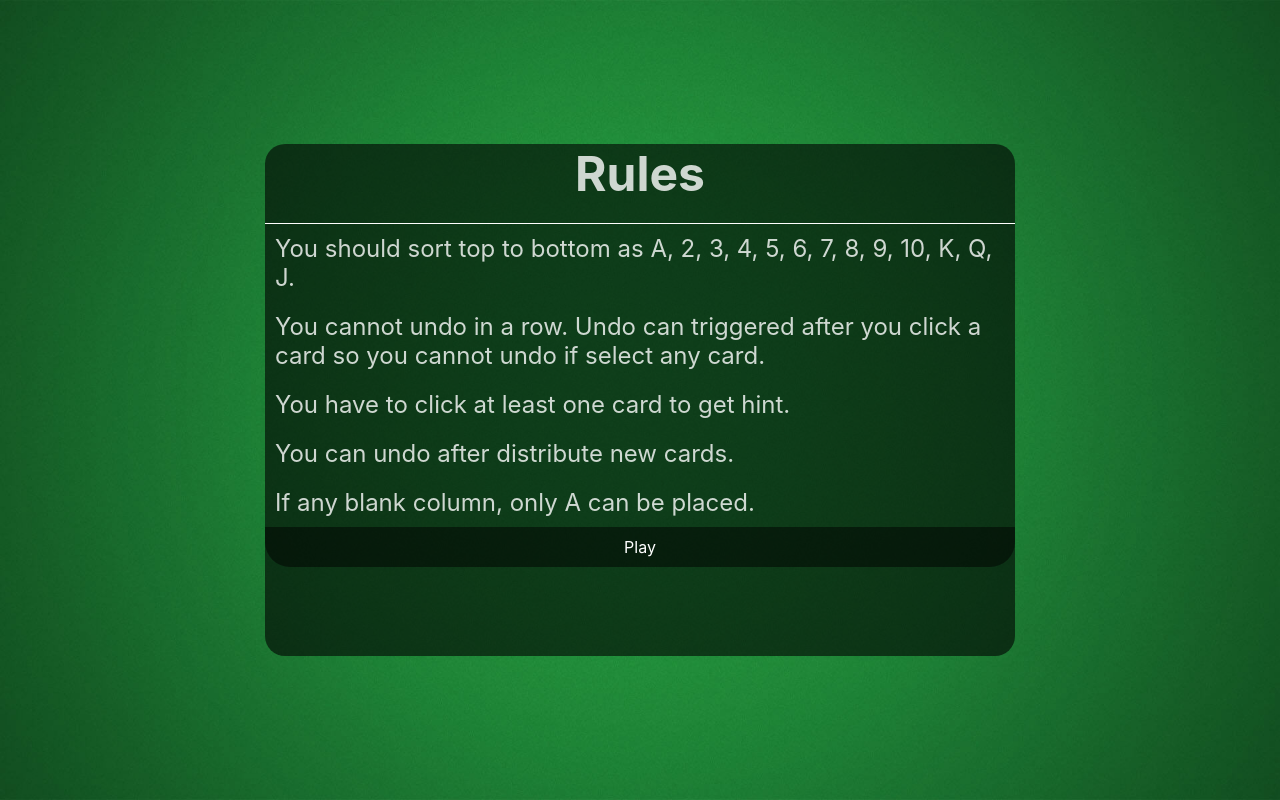
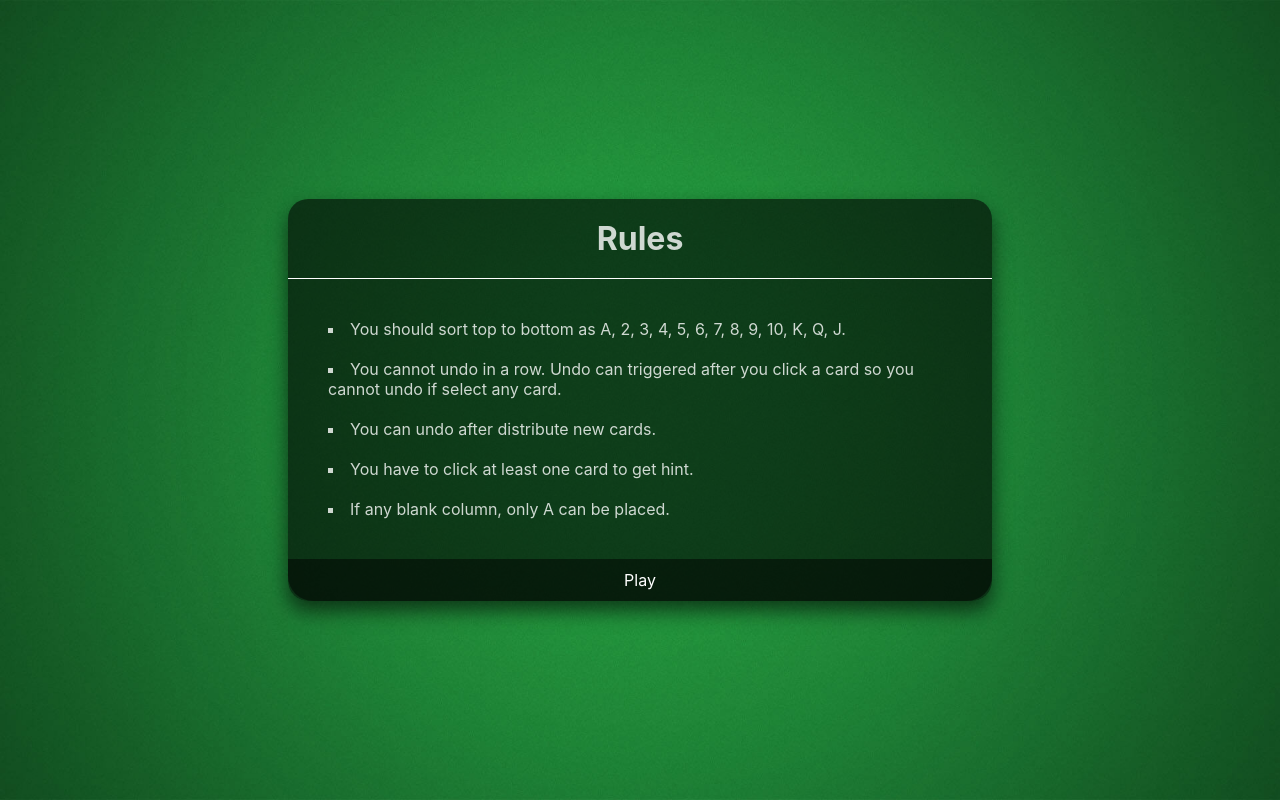
Before and after one commit to omerclskn/react-reversed-spider-solitaire, a React (Create React App) app: page /rules in a window 1280 px wide. Built offline with nearby package versions, Linux system fonts and the light colour scheme.

Commit message:
edit rule page, css fix

```diff
--- a/src/assets/css/index.css
+++ b/src/assets/css/index.css
@@ -30,6 +30,7 @@ code {
   border-radius: 10px;
   background: rgba(0, 0, 0, 0.5);
   gap: 10px;
+  border: 1px solid transparent;
 }
 
 .btn:hover {
--- a/src/assets/css/rules.css
+++ b/src/assets/css/rules.css
@@ -1,31 +1,35 @@
 .container {
-    width: 750px;
-    height: 512px;
+    width: 100%;
+    height: 100vh;
+
+    display: flex;
+    align-items: center;
+    justify-content: center;
+}
+
+.context{
+    width: 55%;
+    color: rgba(255, 255, 255, 0.8);
     background-color: rgba(0, 0, 0, 0.6);
-
-    position: absolute;
-    margin: auto;
-    top: 0;
-    left: 0;
-    right: 0;
-    bottom: 0;
+    box-shadow: 0 10px 20px rgba(0, 0, 0, 0.6);
 
     border-radius: 20px;
     overflow: hidden;
 }
 
-.context{
-    color: rgba(255, 255, 255, 0.8);
-    font-size: 24px;
-}
-
 .context h1{
     text-align: center;
     border-bottom: 1px solid white;
-    padding-bottom: 20px;
+    padding: 20px;
+}
+
+.context ul{
+    padding: 30px;
 }
 
 .context ul li {
+    list-style-type: square;
+    list-style-position: inside;
     padding: 10px;
 }
 
--- a/src/components/Navbar/Timer.js
+++ b/src/components/Navbar/Timer.js
@@ -32,9 +32,9 @@ export default class Timer extends React.Component {
 
     componentDidMount() {
         new Audio(shuffleAudio).play()
-        let timeLeftVar = this.secondsToTime(this.state.seconds);
+        let timeVar = this.secondsToTime(this.state.seconds);
         this.setState({
-            time: timeLeftVar
+            time: timeVar
         });
         setInterval(this.countUp, 1000);
     }
--- a/src/components/Pages/Rules.js
+++ b/src/components/Pages/Rules.js
@@ -3,6 +3,7 @@ import '../../assets/css/rules.css'
 import { Link } from 'react-router-dom'
 
 const Rules = () => {
+
     return (
         <div className="container">
             <div className="context">
@@ -10,16 +11,16 @@ const Rules = () => {
                 <ul>
                     <li> You should sort top to bottom as A, 2, 3, 4, 5, 6, 7, 8, 9, 10, K, Q, J. </li>
                     <li> You cannot undo in a row. Undo can triggered after you click a card so you cannot undo if select any card.</li>
+                    <li> You can undo after distribute new cards. </li>
                     <li> You have to click at least one card to get hint. </li>
-                    <li> You can undo after distribute new cards. </li>
                     <li> If any blank column, only A can be placed.  </li>
                 </ul>
-            </div>
-            <Link to="/">
+                <Link to="/">
             <div
             className = "btn rule">
                 Play </div>
             </ Link>
+            </div>
         </div>
     )
 }
```
